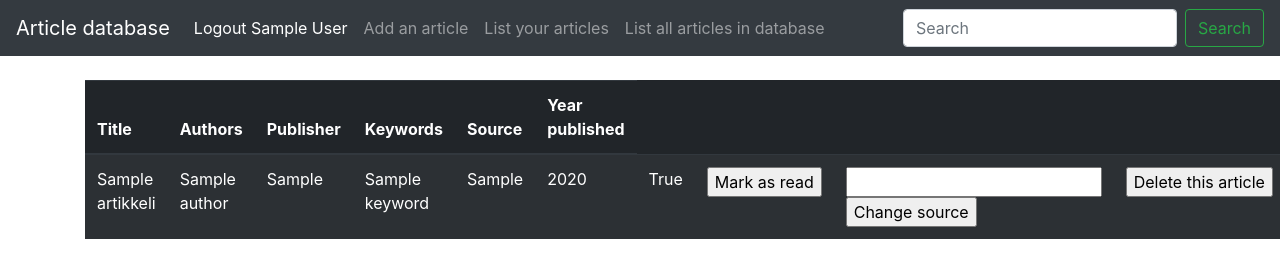
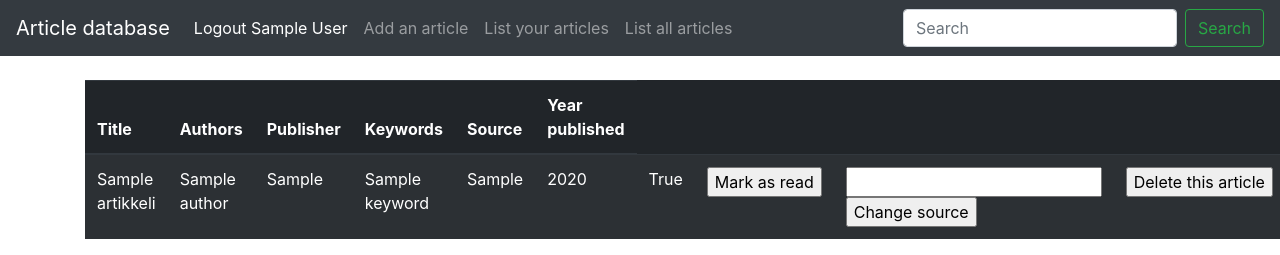
Before and after one commit to puuro-maria/artikkelitietokanta, a Flask app: page /artikkelit in a window 1280 px wide. Shown: the top 255 px of the page. Run offline with Flask 2, Linux system fonts and the light colour scheme; a user stored in the database is signed in; tables that the repository leaves empty hold one stand-in row (values such as "Sample post"); some libraries are stand-ins or nearby versions.

Commit message:
vain pääkäyttäjälle näkyy mahdollisuus listata kaikki artikkelit

```diff
--- a/application/templates/layout.html
+++ b/application/templates/layout.html
@@ -31,9 +31,11 @@
         <li class="nav-item">
           <a class="nav-link" href="{{url_for('artikkelit_index')}}">List your articles</a>
         </li>
+        {% if current_user.isadmin %}
         <li class="nav-item">
-          <a class="nav-link" href="{{url_for('artikkelit_list_all')}}">List all articles in database</a>
+          <a class="nav-link" href="{{url_for('artikkelit_list_all')}}">List all articles</a>
         </li>
+        {% endif %}
       </ul>
       <form method="POST" class="form-inline mt-2 mt-md-0" name="search" action = "{{url_for('artikkelit_search')}}">
 
```
